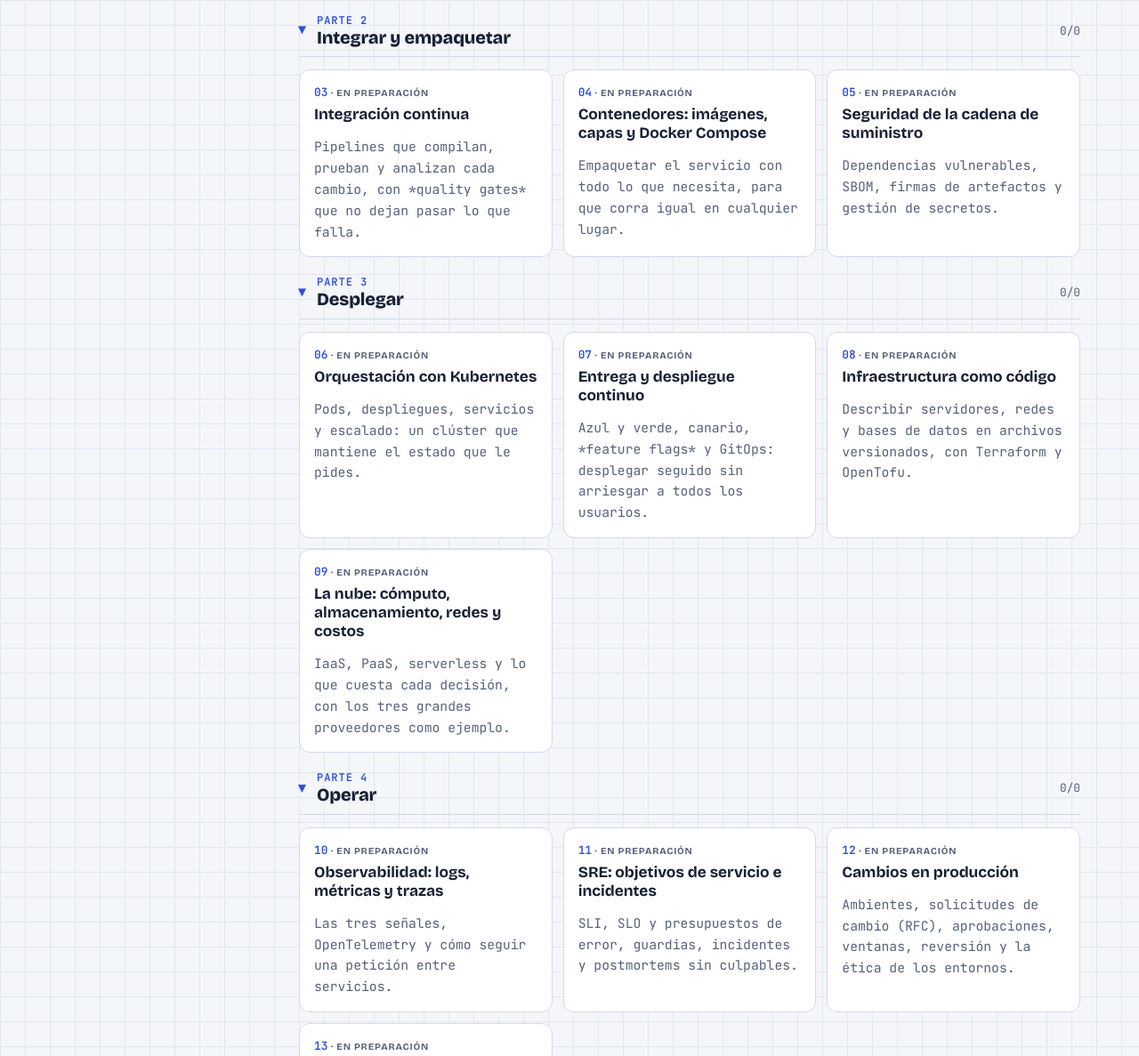
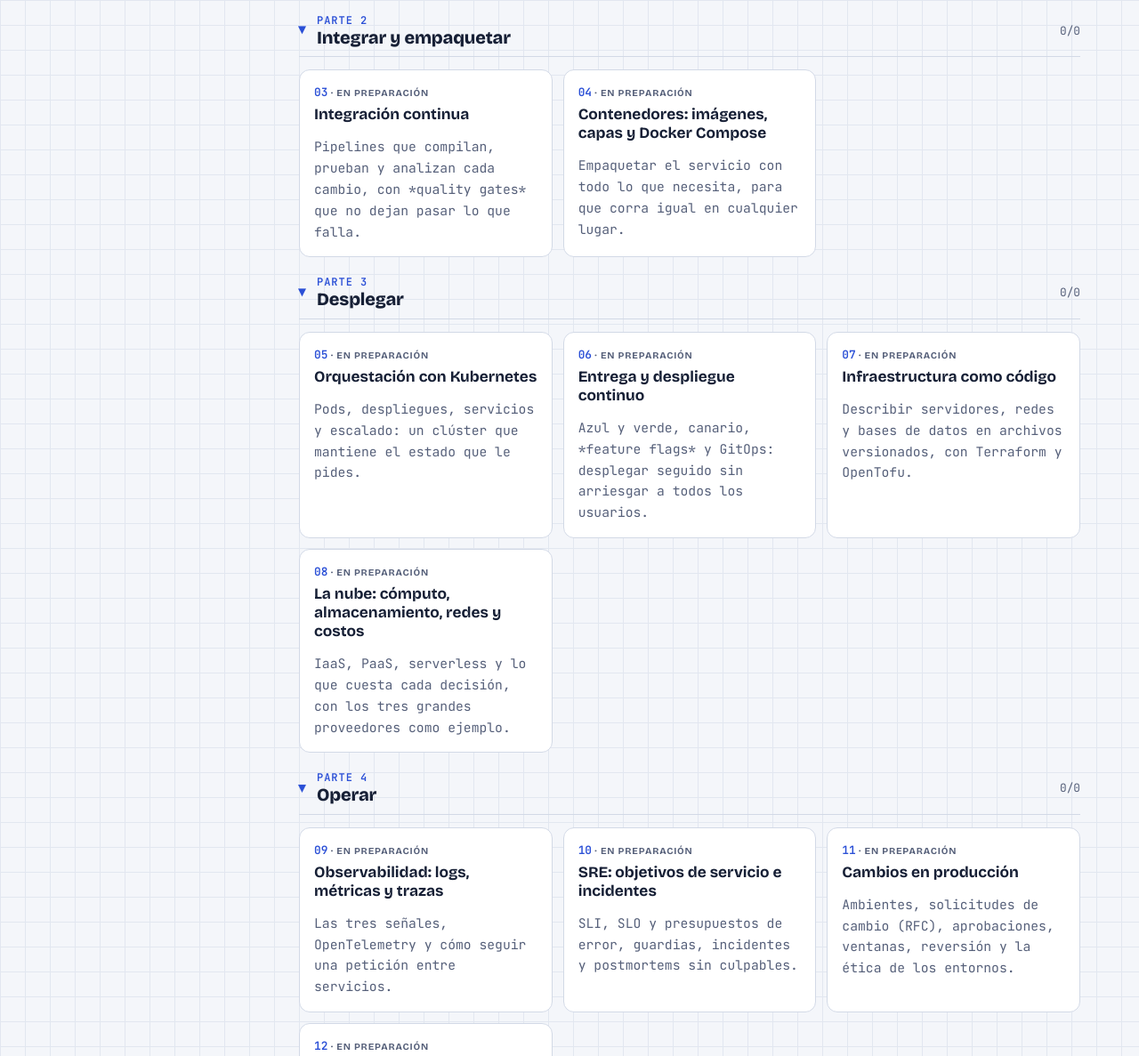
Before and after one commit to aaramirez/devops, a plain HTML site: page index.html in a window 1280 px wide. Shown: the part 1428-2615 px from the top of the page at 89% size. Drawn offline with nearby package versions, Linux system fonts and the light colour scheme.

Commit message:
Tabla de contenido según el grafo de computación: temas que pasan a su curso dueño

```diff
--- a/assets/lab.js
+++ b/assets/lab.js
@@ -70,7 +70,7 @@ function ring(ctx,x,y,color,fill){ctx.beginPath();ctx.arc(x,y,6,0,Math.PI*2);ctx
 /* ---------- Navegación entre páginas y avance ---------- */
 // Datos del curso: los escribe el motor al generar el sitio
 const CURSO={"prefijo": "devops-"};
-const PAGES=[["index", "index.html", "", "Inicio", 0, 0], ["temario", "temario.html", "", "Tabla de contenido", 0, "temario"], ["que-es-devops", "01-que-es-devops.html", "01", "Qué es DevOps", 1, 1], ["git", "02-git.html", "02", "Git a fondo", 1, 1], ["integracion-continua", "03-integracion-continua.html", "03", "Integración continua", 1, 2], ["contenedores", "04-contenedores.html", "04", "Contenedores", 1, 2], ["cadena-de-suministro", "05-cadena-de-suministro.html", "05", "Cadena de suministro", 1, 2], ["kubernetes", "06-kubernetes.html", "06", "Kubernetes", 1, 3], ["entrega-continua", "07-entrega-continua.html", "07", "Entrega continua", 1, 3], ["infraestructura-como-codigo", "08-infraestructura-como-codigo.html", "08", "Infraestructura como código", 1, 3], ["la-nube", "09-la-nube.html", "09", "La nube", 1, 3], ["observabilidad", "10-observabilidad.html", "10", "Observabilidad", 1, 4], ["sre", "11-sre.html", "11", "SRE", 1, 4], ["cambios-en-produccion", "12-cambios-en-produccion.html", "12", "Cambios en producción", 1, 4], ["prompts-devops-produccion", "13-prompts-devops-produccion.html", "13", "Prompts de producción", 1, 4]];
+const PAGES=[["index", "index.html", "", "Inicio", 0, 0], ["temario", "temario.html", "", "Tabla de contenido", 0, "temario"], ["que-es-devops", "01-que-es-devops.html", "01", "Qué es DevOps", 1, 1], ["git", "02-git.html", "02", "Git a fondo", 1, 1], ["integracion-continua", "03-integracion-continua.html", "03", "Integración continua", 1, 2], ["contenedores", "04-contenedores.html", "04", "Contenedores", 1, 2], ["kubernetes", "05-kubernetes.html", "05", "Kubernetes", 1, 3], ["entrega-continua", "06-entrega-continua.html", "06", "Entrega continua", 1, 3], ["infraestructura-como-codigo", "07-infraestructura-como-codigo.html", "07", "Infraestructura como código", 1, 3], ["la-nube", "08-la-nube.html", "08", "La nube", 1, 3], ["observabilidad", "09-observabilidad.html", "09", "Observabilidad", 1, 4], ["sre", "10-sre.html", "10", "SRE", 1, 4], ["cambios-en-produccion", "11-cambios-en-produccion.html", "11", "Cambios en producción", 1, 4], ["prompts-devops-produccion", "12-prompts-devops-produccion.html", "12", "Prompts de producción", 1, 4]];
 const ETAPAS=[["temario", "Tabla de contenido"], [1, "Parte 1 · Cultura y código"], [2, "Parte 2 · Integrar y empaquetar"], [3, "Parte 3 · Desplegar"], [4, "Parte 4 · Operar"]];
 const PREF=CURSO.prefijo;
 const store={get(k){try{return localStorage.getItem(k);}catch(e){return null;}},set(k,v){try{localStorage.setItem(k,v);}catch(e){}}};
--- a/index.html
+++ b/index.html
@@ -12,7 +12,7 @@ j=d.createElement(s),dl=l!='dataLayer'?'&l='+l:'';j.async=true;j.src=
 <meta name="viewport" content="width=device-width, initial-scale=1, viewport-fit=cover">
 <title>DevOps</title>
 <meta name="claude:viewport-fit-sides" content="cover">
-<meta name="description" content="El camino de un cambio desde el commit hasta producción: Git, integración continua, contenedores, Kubernetes, despliegue continuo, infraestructura como código, nube, observabilidad, SRE y seguridad de la cadena de suministro.">
+<meta name="description" content="El camino de un cambio desde el commit hasta producción: Git, integración continua, contenedores, Kubernetes, despliegue continuo, infraestructura como código, nube, observabilidad y SRE, con artefactos firmados y verificados en el pipeline.">
 <link rel="preconnect" href="https://fonts.googleapis.com">
 <link rel="preconnect" href="https://fonts.gstatic.com" crossorigin>
 <link rel="stylesheet" href="https://fonts.googleapis.com/css2?family=Bricolage+Grotesque:opsz,wght@12..96,500;12..96,700;12..96,800&family=JetBrains+Mono:wght@400;600&family=Source+Serif+4:ital,opsz,wght@0,8..60,400;0,8..60,600;1,8..60,400;1,8..60,600&display=swap">
@@ -38,9 +38,9 @@ height="0" width="0" style="display:none;visibility:hidden"></iframe></noscript>
 <section>
   <h2>Cómo usar este curso</h2>
   <div class="prose">
-    <p><b>Estado.</b> El curso está en preparación. La <a href="temario.html">tabla de contenido</a> ya tiene los 13 capítulos con sus secciones y sus laboratorios, y está en revisión.</p>
+    <p><b>Estado.</b> El curso está en preparación. La <a href="temario.html">tabla de contenido</a> ya tiene los 12 capítulos con sus secciones y sus laboratorios, y está en revisión.</p>
     <p><b>Para quién es.</b> Para desarrolladores que quieren entender qué pasa después del commit, y para quien trabaja en operación y quiere entender el lado del desarrollo. Conviene manejar la terminal (Línea de comandos) y haber escrito algún programa; no hace falta saber de servidores.</p>
-    <p><b>Cómo está hecho.</b> Un mismo servicio recorre el curso: la API de pedidos de una tienda. Se versiona con Git, pasa por un pipeline, se empaqueta en una imagen, corre en un clúster, se despliega por etapas, se observa y se opera con objetivos de servicio. Cada capítulo tiene laboratorios interactivos y prácticas en la terminal, con comandos para cada sistema operativo.</p>
+    <p><b>Cómo está hecho.</b> Un mismo servicio recorre el curso: la API de pedidos de una tienda. Se versiona con Git, pasa por un pipeline, se empaqueta en una imagen firmada, corre en un clúster, se despliega por etapas, se observa y se opera con objetivos de servicio. Cada capítulo tiene laboratorios interactivos y prácticas en la terminal, con comandos para cada sistema operativo.</p>
   </div>
 </section>
 
@@ -61,25 +61,24 @@ height="0" width="0" style="display:none;visibility:hidden"></iframe></noscript>
   <div class="mods">
     <div class="mod soon" data-id="integracion-continua"><span class="n">03</span><b>Integración continua</b><p>Pipelines que compilan, prueban y analizan cada cambio, con *quality gates* que no dejan pasar lo que falla.</p></div>
     <div class="mod soon" data-id="contenedores"><span class="n">04</span><b>Contenedores: imágenes, capas y Docker Compose</b><p>Empaquetar el servicio con todo lo que necesita, para que corra igual en cualquier lugar.</p></div>
-    <div class="mod soon" data-id="cadena-de-suministro"><span class="n">05</span><b>Seguridad de la cadena de suministro</b><p>Dependencias vulnerables, SBOM, firmas de artefactos y gestión de secretos.</p></div>
   </div>
 </details>
 
 <details class="stage" id="parte-3" open><summary><h2><span class="pn">Parte 3</span> Desplegar</h2><span class="cuenta" data-etapa-cuenta="3"></span></summary>
   <div class="mods">
-    <div class="mod soon" data-id="kubernetes"><span class="n">06</span><b>Orquestación con Kubernetes</b><p>Pods, despliegues, servicios y escalado: un clúster que mantiene el estado que le pides.</p></div>
-    <div class="mod soon" data-id="entrega-continua"><span class="n">07</span><b>Entrega y despliegue continuo</b><p>Azul y verde, canario, *feature flags* y GitOps: desplegar seguido sin arriesgar a todos los usuarios.</p></div>
-    <div class="mod soon" data-id="infraestructura-como-codigo"><span class="n">08</span><b>Infraestructura como código</b><p>Describir servidores, redes y bases de datos en archivos versionados, con Terraform y OpenTofu.</p></div>
-    <div class="mod soon" data-id="la-nube"><span class="n">09</span><b>La nube: cómputo, almacenamiento, redes y costos</b><p>IaaS, PaaS, serverless y lo que cuesta cada decisión, con los tres grandes proveedores como ejemplo.</p></div>
+    <div class="mod soon" data-id="kubernetes"><span class="n">05</span><b>Orquestación con Kubernetes</b><p>Pods, despliegues, servicios y escalado: un clúster que mantiene el estado que le pides.</p></div>
+    <div class="mod soon" data-id="entrega-continua"><span class="n">06</span><b>Entrega y despliegue continuo</b><p>Azul y verde, canario, *feature flags* y GitOps: desplegar seguido sin arriesgar a todos los usuarios.</p></div>
+    <div class="mod soon" data-id="infraestructura-como-codigo"><span class="n">07</span><b>Infraestructura como código</b><p>Describir servidores, redes y bases de datos en archivos versionados, con Terraform y OpenTofu.</p></div>
+    <div class="mod soon" data-id="la-nube"><span class="n">08</span><b>La nube: cómputo, almacenamiento, redes y costos</b><p>IaaS, PaaS, serverless y lo que cuesta cada decisión, con los tres grandes proveedores como ejemplo.</p></div>
   </div>
 </details>
 
 <details class="stage" id="parte-4" open><summary><h2><span class="pn">Parte 4</span> Operar</h2><span class="cuenta" data-etapa-cuenta="4"></span></summary>
   <div class="mods">
-    <div class="mod soon" data-id="observabilidad"><span class="n">10</span><b>Observabilidad: logs, métricas y trazas</b><p>Las tres señales, OpenTelemetry y cómo seguir una petición entre servicios.</p></div>
-    <div class="mod soon" data-id="sre"><span class="n">11</span><b>SRE: objetivos de servicio e incidentes</b><p>SLI, SLO y presupuestos de error, guardias, incidentes y postmortems sin culpables.</p></div>
-    <div class="mod soon" data-id="cambios-en-produccion"><span class="n">12</span><b>Cambios en producción</b><p>Ambientes, solicitudes de cambio (RFC), aprobaciones, ventanas, reversión y la ética de los entornos.</p></div>
-    <div class="mod soon" data-id="prompts-devops-produccion"><span class="n">13</span><b>Prompts para generar infraestructura y entrega de producción</b><p>Qué pedirle a un asistente para que el Dockerfile, el pipeline, la infraestructura y las alertas que genera sirvan en producción.</p></div>
+    <div class="mod soon" data-id="observabilidad"><span class="n">09</span><b>Observabilidad: logs, métricas y trazas</b><p>Las tres señales, OpenTelemetry y cómo seguir una petición entre servicios.</p></div>
+    <div class="mod soon" data-id="sre"><span class="n">10</span><b>SRE: objetivos de servicio e incidentes</b><p>SLI, SLO y presupuestos de error, guardias, incidentes y postmortems sin culpables.</p></div>
+    <div class="mod soon" data-id="cambios-en-produccion"><span class="n">11</span><b>Cambios en producción</b><p>Ambientes, solicitudes de cambio (RFC), aprobaciones, ventanas, reversión y la ética de los entornos.</p></div>
+    <div class="mod soon" data-id="prompts-devops-produccion"><span class="n">12</span><b>Prompts para generar infraestructura y entrega de producción</b><p>Qué pedirle a un asistente para que el Dockerfile, el pipeline, la infraestructura y las alertas que genera sirvan en producción.</p></div>
   </div>
 </details>
 
```
Also changed, not shown: temario.html (+5 -5 lines), 1 other file.
